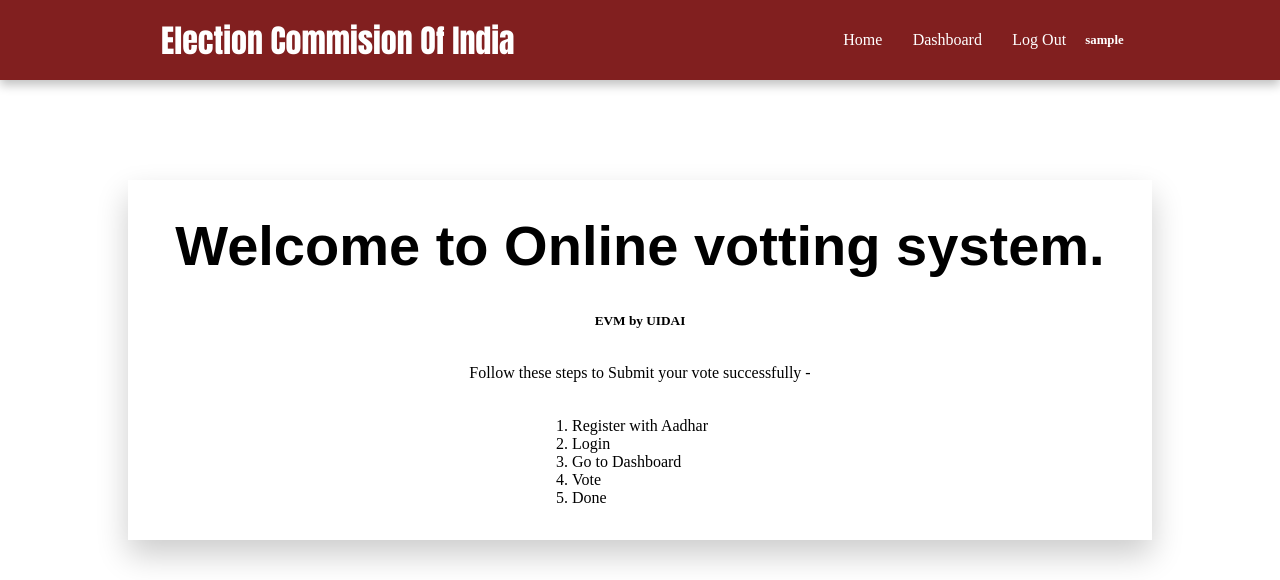
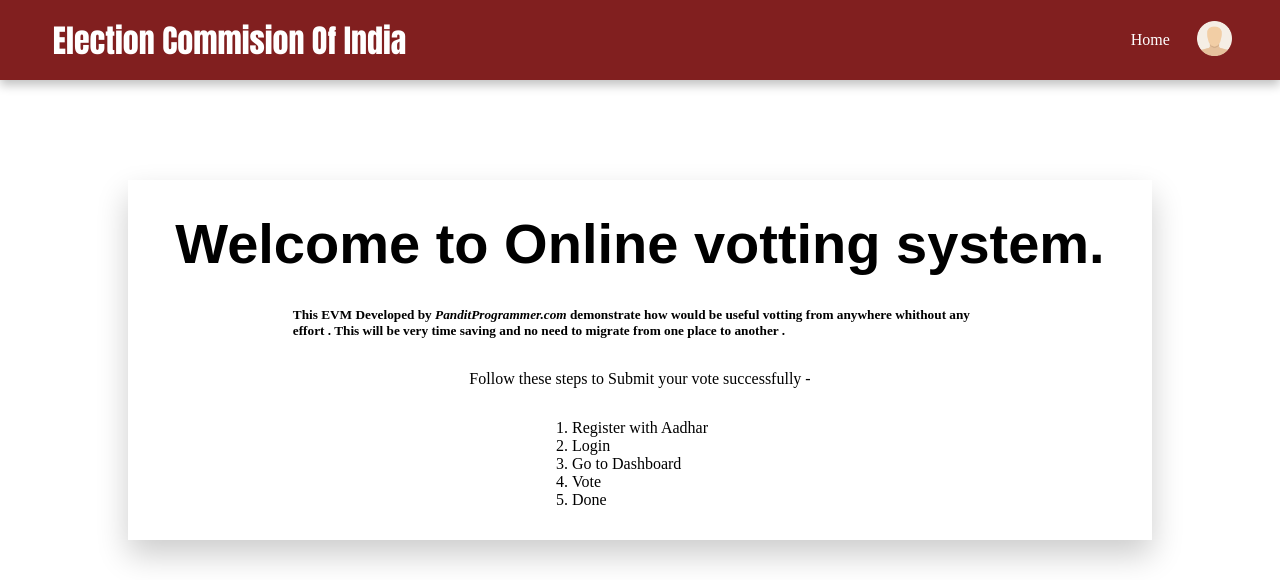
Before and after one commit to panditprogrammer/EVM, a PHP site: page / in a window 1280 px wide. Shown: the top 580 px of the page. Run offline with PHP 8.4, Linux system fonts and the light colour scheme; the visitor is signed in with stand-in values (Sample User, id 1).

Commit message:
evm version1.1

```diff
--- a/header.php
+++ b/header.php
@@ -43,9 +43,16 @@ session_start();
             <a href="/">Home</a>
 
             <?php if (isset($_SESSION['username'])) {
-                echo '<a href="/dashboard.php">Dashboard</a>';
-                echo ' <a href="/logout.php" class="logout">Log Out</a>';
-                echo '<div id="user_name">' . $_SESSION['username'] . ' </div>';
+                // echo '<a href="/dashboard.php">Dashboard</a>';
+                // echo ' <a href="/logout.php" class="logout">Logout</a>';
+                echo '<div id="user_name">
+                        <img src="/src/user_thumb.png" title="Profile"></img>
+                        <div class="show" >
+                            <a>' . $_SESSION['username'] . ' </a>
+                            <a href="/dashboard.php">Dashboard</a>
+                            <a href="/logout.php" class="logout">Logout</a>
+                        </div>
+                      </div>';
             } else {
                 echo '<a href="/login.php">Log In</a>';
                 echo '<a href="/register.php">Register</a>';
--- a/index.php
+++ b/index.php
@@ -9,7 +9,7 @@ require_once "header.php";
 
     <div class="page_content">
         <h1>Welcome to Online votting system.</h1>
-    <h5>EVM by UIDAI</h5>
+        <h5>This EVM Developed by <em>PanditProgrammer.com</em> demonstrate how would be useful votting from anywhere whithout any effort . This will be very time saving and no need to migrate from one place to another . </h5>
 
         <p>Follow these steps to Submit your vote successfully - </p>
         <ol>
--- a/src/css/index.css
+++ b/src/css/index.css
@@ -25,3 +25,7 @@
     font-family: sans-serif;
     text-align: center;
 }
+
+.page_content h5{
+    width: 70%;
+}
--- a/src/css/style.css
+++ b/src/css/style.css
@@ -15,10 +15,12 @@ body .heading{
     width: 100%;
     height: 80px;
     margin: auto;
+    padding-right: 3rem;
+    padding-left: 3rem;
     background-color: #811f1f;
     box-shadow: 0px 5px 10px 0px silver;
     display: flex;
-    justify-content: space-around;
+    justify-content: space-between;
     align-items: center;
 }
 
@@ -40,7 +42,7 @@ body .heading{
 
 .menu a{
     padding: 0.3rem 0.7rem;
-    margin-right: 0.5rem;
+    margin-right: 1rem;
     text-decoration: none;
     color: white;
     border-radius: 4px;
@@ -51,22 +53,63 @@ body .heading{
     color: black;
 }
 
-.heading #user_name{
+
+.heading #user_name img{
+    font-family: sans-serif;
+    width: 35px;
+    border: 1px  5px solid white;
+    cursor: pointer;
+    position: relative;
+}
+
+.heading #user_name .show{
+    width: 160px;
+    display: none;
+    flex-direction: column;
+    justify-content: space-around;
+    align-items: center;
+    position: absolute;
+    top: 55px;
+    right: 1rem;
+    border-radius: 5px;
+    background-color: #811f1f;
+    z-index: 999;
+    box-shadow: 0px 15px 30px rgba(0, 0, 0, 20%);
+
+}
+
+
+.heading #user_name .show a{
+    display: block;
+    width: 100%;
+    padding:  0.7rem;
+    margin: 0.5rem auto;
+    text-decoration: none;
+    font-size: 0.7rem;
     color: white;
-    font-size: 0.8rem;
-    font-weight: bold;
+    margin-right: 0px;
+    border-radius: 0px;
+}
 
+.heading #user_name .show a:hover{
+    color: white;
+    background-color:black ;
+
+}
+
+.heading #user_name:hover .show{
+    display: flex;
 }
 
 .heading #user_name .logout{
     font-size: 1rem;
     padding: 0.3rem;
-    margin-left: 10px;
+    /* margin-left: 10px; */
     text-transform: capitalize;
     text-decoration: none;
     color: white;
-    border: 1px solid white;
-    border-radius: 4px;
+    /* border: 1px solid white; */
+    /* border-radius: 4px; */
 
 }
 
--- a/success.php
+++ b/success.php
@@ -70,6 +70,7 @@ if (isset($_POST['submit']) && $_POST['vote_value'] != "") {
         header("location:dashboard.php");
     }
 }
+header("location:index.php");
 
 
 
```
Also changed, not shown: src/user_thumb.png (added). Lines whose indentation alone changed are shown as unchanged.
